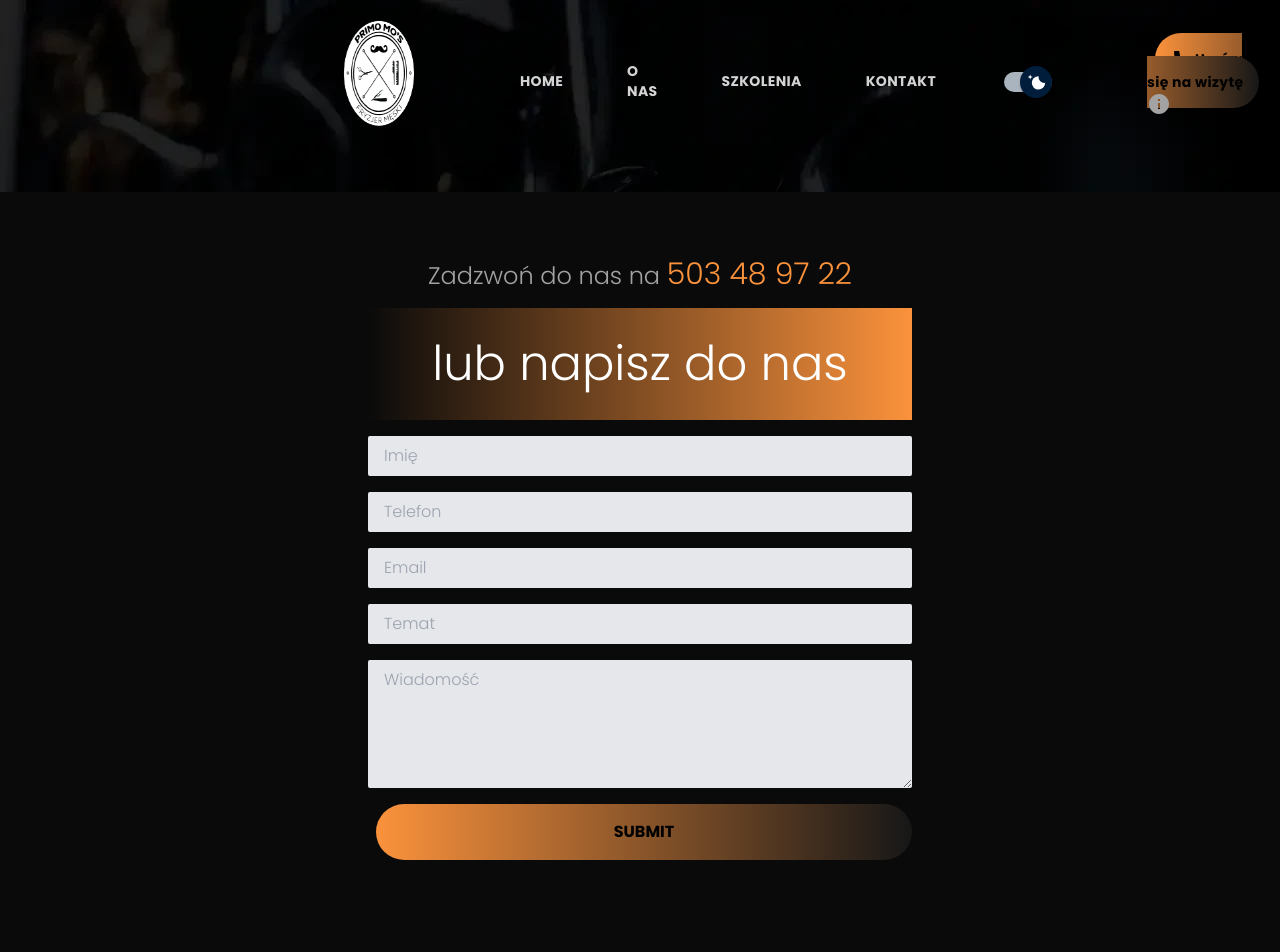
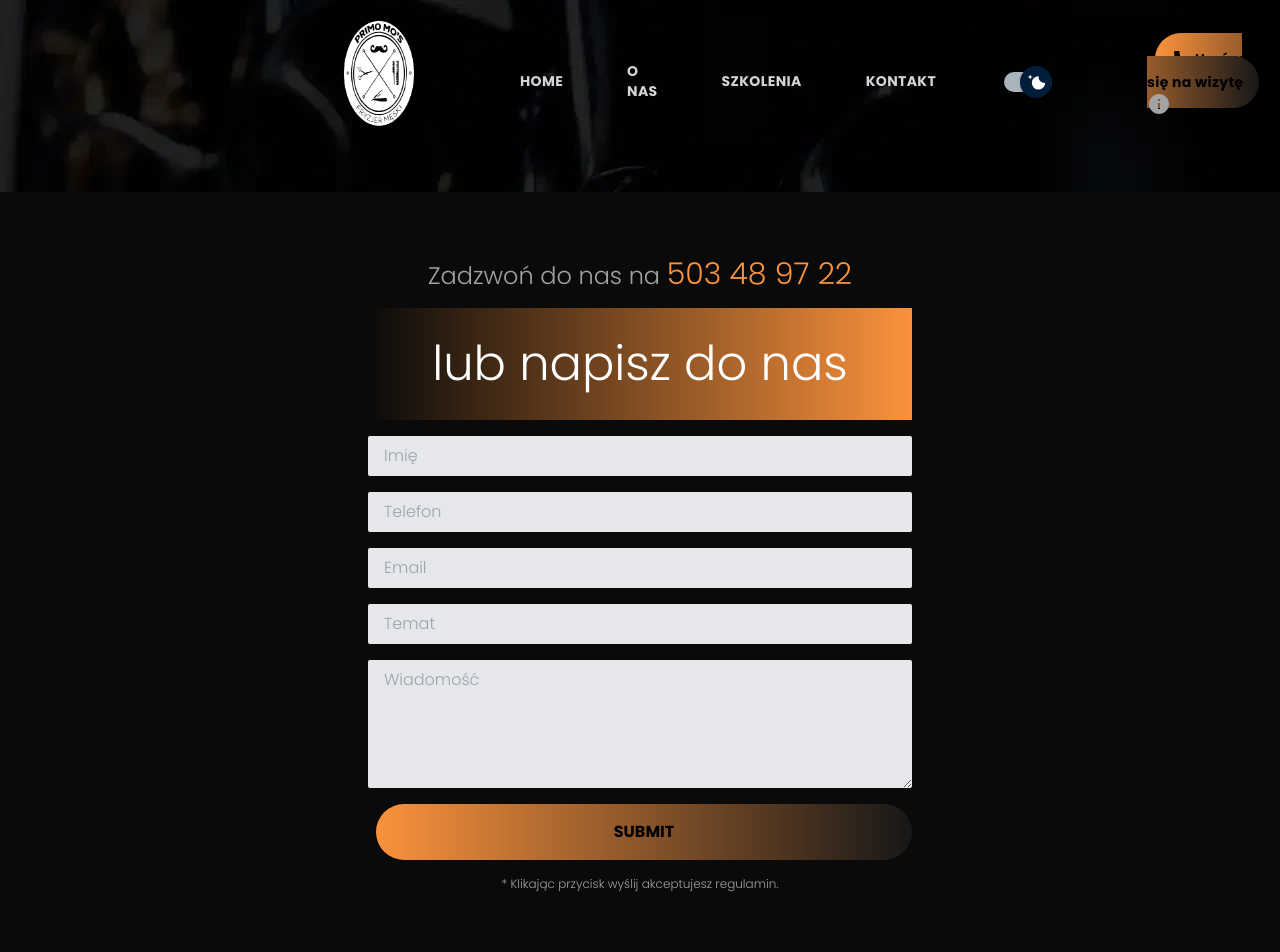
Before and after one commit to franckyi/primomos, a Next.js app in the folder frontend/: page /kontakt in a window 1280 px wide. Shown: the top 952 px of the page. Built offline with nearby package versions, Linux system fonts and the light colour scheme.

Commit message:
add acceptance info

```diff
--- a/frontend/app/ui/contact/contact-form.tsx
+++ b/frontend/app/ui/contact/contact-form.tsx
@@ -11,7 +11,7 @@ const initialFormData = {
   message: "",
 };
 
-function ContactForm() {
+export default function ContactForm() {
   const [formData, setFormData] = useState(initialFormData);
   const [submitted, setSubmitted] = useState(false);
 
@@ -110,9 +110,10 @@ function ContactForm() {
           type="submit"
           className="px-4 py-4 ml-2 text-black rounded-full bg-gradient-to-r from-orange-400 to-white dark:bg-gradient-to-r dark:from-orange-400 dark:to-neutral-900 hover:to-orange-400 dark:hover:to-orange-400 font-bold hover:cursor-pointer uppercase"
         />
+        <p className="my-4 text-xs">
+          * Klikając przycisk wyślij akceptujesz regulamin.
+        </p>
       </form>
     </div>
   );
 }
-
-export default ContactForm;
```
